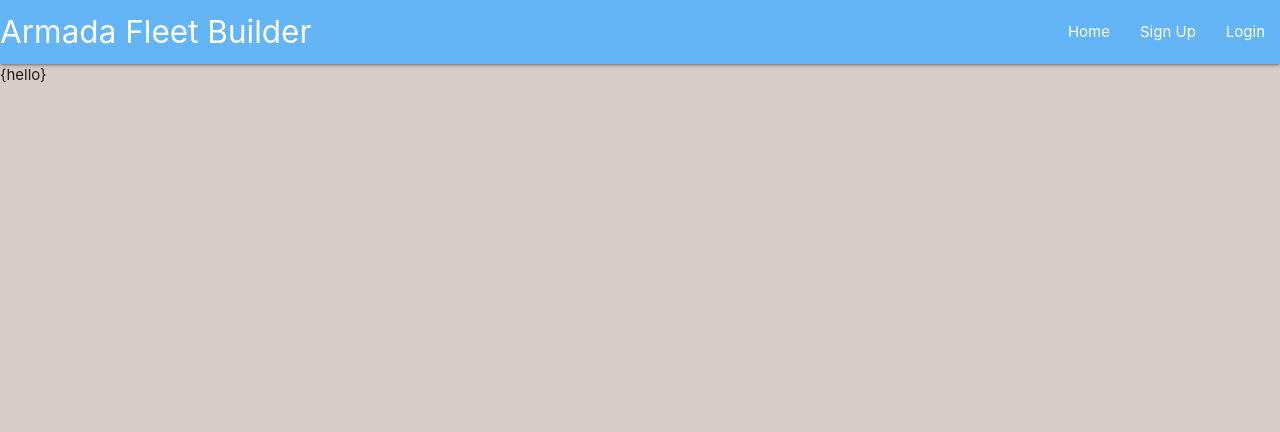
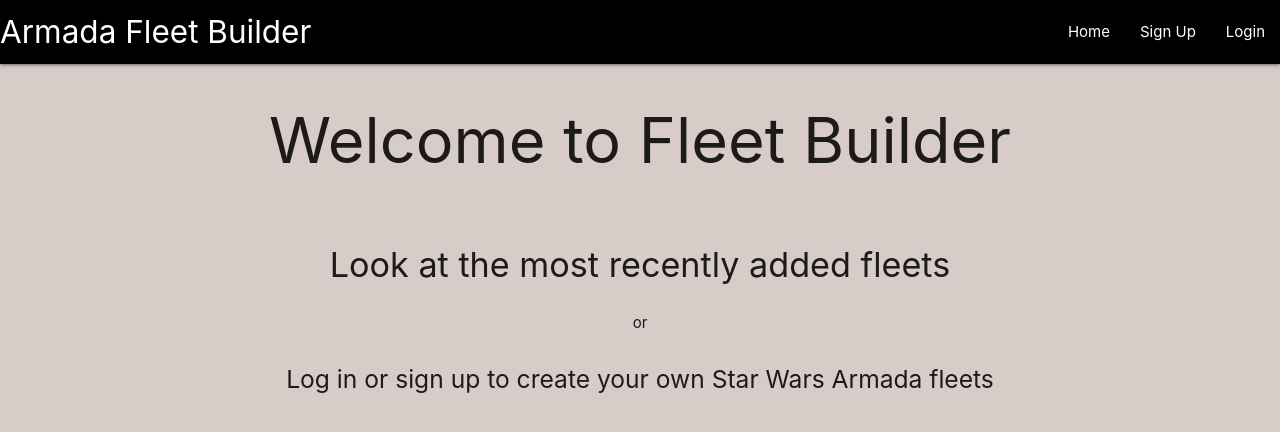
Before and after one commit to diamondtron24/Game-List-Builder, a Django app: page /armada/ in a window 1280 px wide. Shown: the top 432 px of the page. Run offline with Django 3.2, Linux system fonts and the light colour scheme; some libraries are stand-ins or nearby versions.

Commit message:
capstone4

```diff
--- a/fleet_builder/armada/static/armada/style.css
+++ b/fleet_builder/armada/static/armada/style.css
@@ -1,8 +1,13 @@
+/* Global Styling */
+
 img {
     width: 100%;
     height: 100%;
     background-color: white;
 }
+
+
+/* Create Page Styling */
 
 .main{
     display: flex;
@@ -20,6 +25,10 @@
 .fleet_main{
     display: flex;
     flex-direction: column;
+    max-height: 40%;    /* Not working for ship card size */
+    padding-left: 25px;
+    padding-right: 500px; /* not working for SSD's */
+    margin: 10px;
 }
 
 .fleet_main > .choose_faction_icons{
@@ -36,4 +45,21 @@
 .fleet_main > .faction_ships{
     display: flex;
     flex-wrap: wrap;
+
 }
+
+/* Userdashboard styling */
+
+.userdashboard_main{
+    display: flex;
+    justify-content: center;
+}
+
+/* Index page styling */
+
+.index_main{
+    display: flex;
+    flex-direction: column;
+    justify-content: center;
+    align-items: center;
+}
--- a/fleet_builder/armada/templates/armada/base.html
+++ b/fleet_builder/armada/templates/armada/base.html
@@ -15,7 +15,7 @@
 <body>
     <body class="brown lighten-4">
         <nav>
-            <div class="nav-wrapper blue lighten-2">
+            <div class="nav-wrapper black">
               <a href="{% url 'armada:index' %}" class="brand-logo">Armada Fleet Builder</a>
               <ul id="nav-mobile" class="right hide-on-med-and-down">
                 <li><a href="{% url 'armada:index' %}">Home</a></li>
--- a/fleet_builder/armada/templates/armada/create.html
+++ b/fleet_builder/armada/templates/armada/create.html
@@ -16,15 +16,9 @@
               <div class="card">
                 <div class="card-image">
                   <img v-bind:src="'/static/armada/images/' + SelectedShip.image">
-                  <!-- <span class="card-title">Card Title</span> -->
-
                   <a v-for='upgrade in shipUpgrades' class="btn waves-effect waves-light red"><i class="material-icons">{xxx upgrade.upgrade_type xxx}</i></a>
                   <a class="btn waves-effect waves-light red"><i class="material-icons">add</i></a>
-
                 </div>
-                <!-- <div class="card-content">
-                  <p>I am a very simple card. I am good at containing small bits of information. I am convenient because I require little markup to use effectively.</p>
-                </div> -->
               </div>
             </div>
           </div>
--- a/fleet_builder/armada/templates/armada/index.html
+++ b/fleet_builder/armada/templates/armada/index.html
@@ -5,5 +5,11 @@
 {% endblock %}
 
 {% block content %}
-{xxx message xxx}
+<div class='index_main'>
+    <h1>Welcome to Fleet Builder</h1>
+    <br>
+    <h4>Look at the most recently added fleets</h4>
+    <p>or</p>
+    <h5>Log in or sign up to create your own Star Wars Armada fleets</h5>
+</div>
 {% endblock %}
--- a/fleet_builder/armada/templates/armada/userdashboard.html
+++ b/fleet_builder/armada/templates/armada/userdashboard.html
@@ -5,5 +5,7 @@
 {% endblock %}
 
 {% block content %}
-
+<div class='userdashboard_main'>
+    <h1>User Saved Fleets</h1>
+</div>
 {% endblock %}
```
Also changed, not shown: fleet_builder/db.sqlite3.
